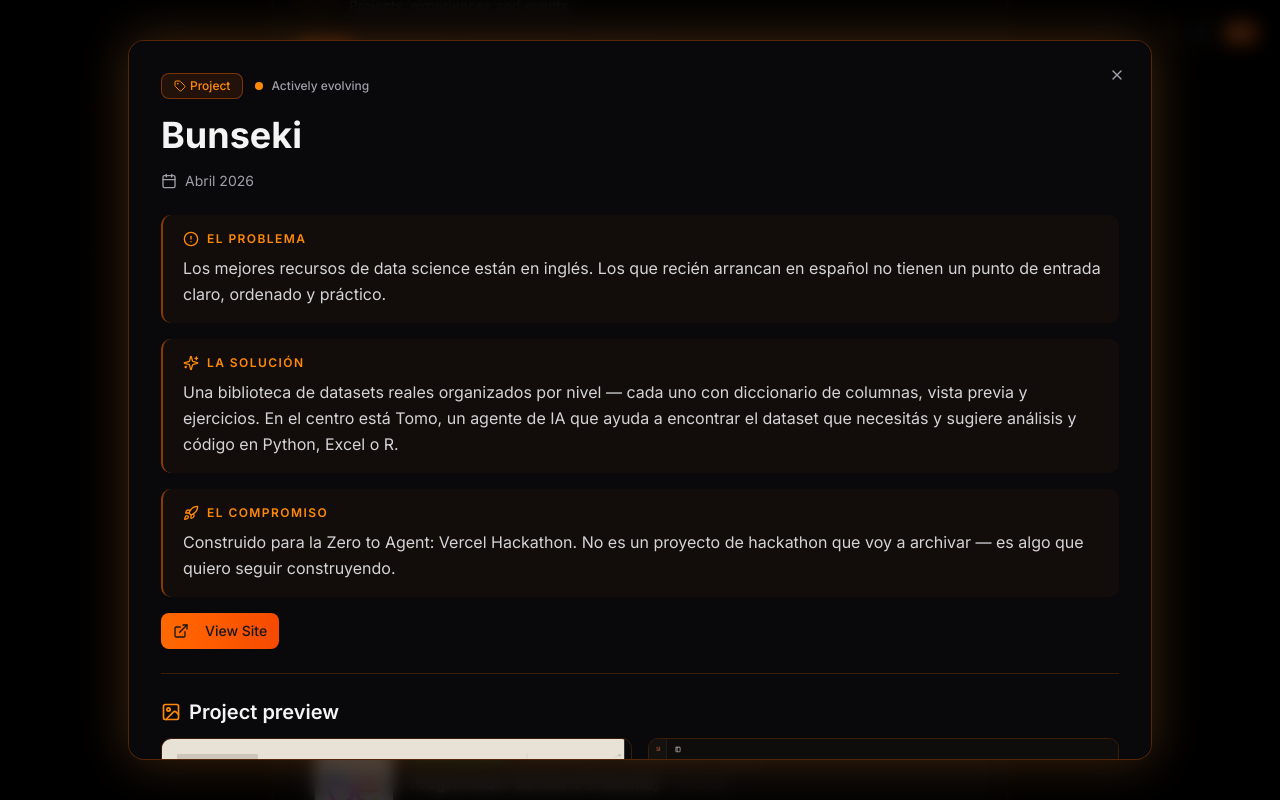
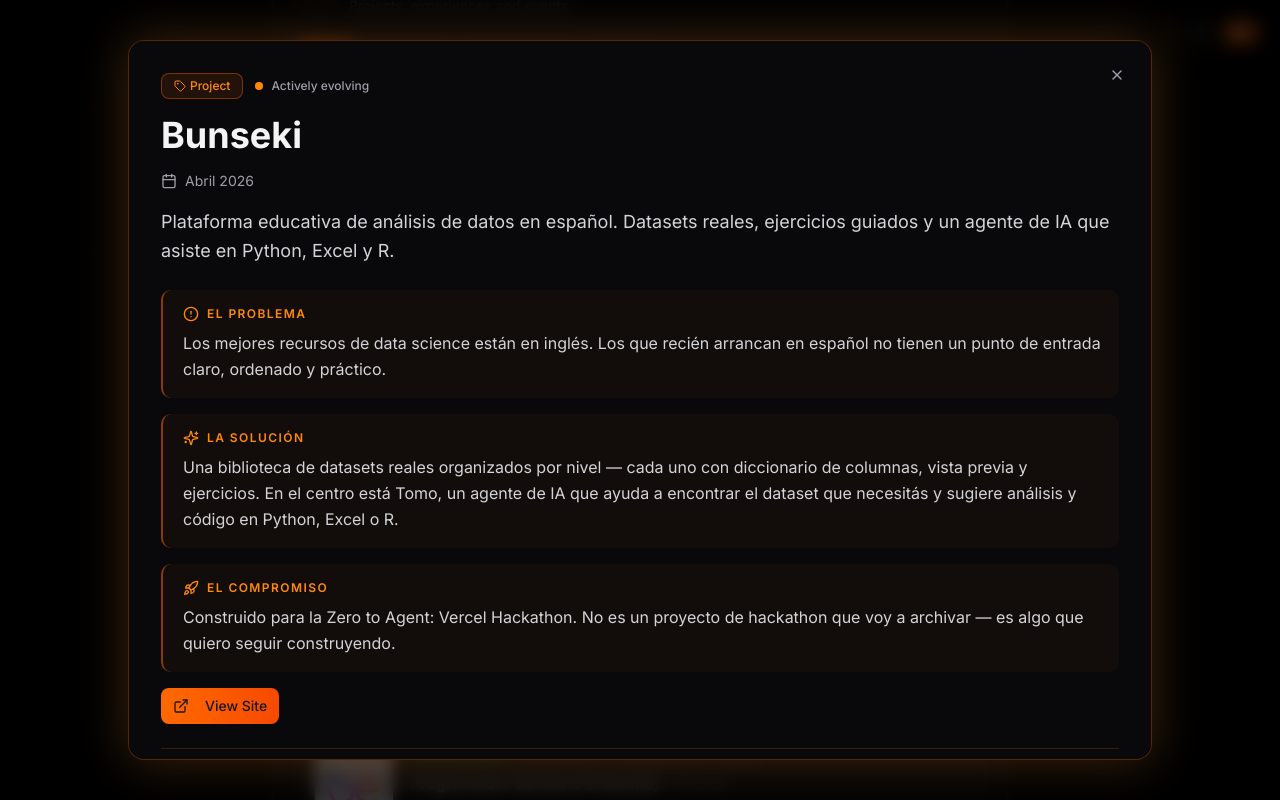
Before and after one commit to RamiroSGaspar/portfolio_web_RamiroSGaspar, a Next.js app: page / in a window 1280 px wide. Both pictures are taken after a click on the button 464 px from the left and 1733 px from the top of the page. Shown: the part 1333-2133 px from the top of the page. Built offline with nearby package versions, Linux system fonts and the light colour scheme.

Commit message:
feat: add short description as lead in project modal
Ensure short project description appears as lead in modal.

Co-authored-by: Ramiro Sebastian Gaspar <175466282+RamiroSGaspar@users.noreply.github.com>

```diff
--- a/components/portfolio/modals/project-modal.tsx
+++ b/components/portfolio/modals/project-modal.tsx
@@ -93,6 +93,12 @@ export function ProjectModal({ project, onClose }: Props) {
             </div>
           )}
 
+          {project.description && (
+            <p className="text-lg text-zinc-300 leading-relaxed text-pretty">
+              {project.description}
+            </p>
+          )}
+
           {project.descriptionBlocks?.length ? (
             <div className="space-y-4 pt-2">
               {project.descriptionBlocks.map((block, idx) => {
@@ -111,17 +117,15 @@ export function ProjectModal({ project, onClose }: Props) {
                 )
               })}
             </div>
-          ) : (
-            <div className="space-y-3 text-lg text-zinc-300 leading-relaxed">
-              {(project.fullDescription ?? project.description)
-                .split(/\n\n+/)
-                .map((paragraph, idx) => (
-                  <p key={idx} className="text-pretty">
-                    {paragraph}
-                  </p>
-                ))}
+          ) : project.fullDescription && project.fullDescription !== project.description ? (
+            <div className="space-y-3 text-base text-zinc-300 leading-relaxed">
+              {project.fullDescription.split(/\n\n+/).map((paragraph, idx) => (
+                <p key={idx} className="text-pretty">
+                  {paragraph}
+                </p>
+              ))}
             </div>
-          )}
+          ) : null}
 
           {(project.githubUrl || project.demoUrl) && (
             <div className="flex flex-wrap gap-3">
```
